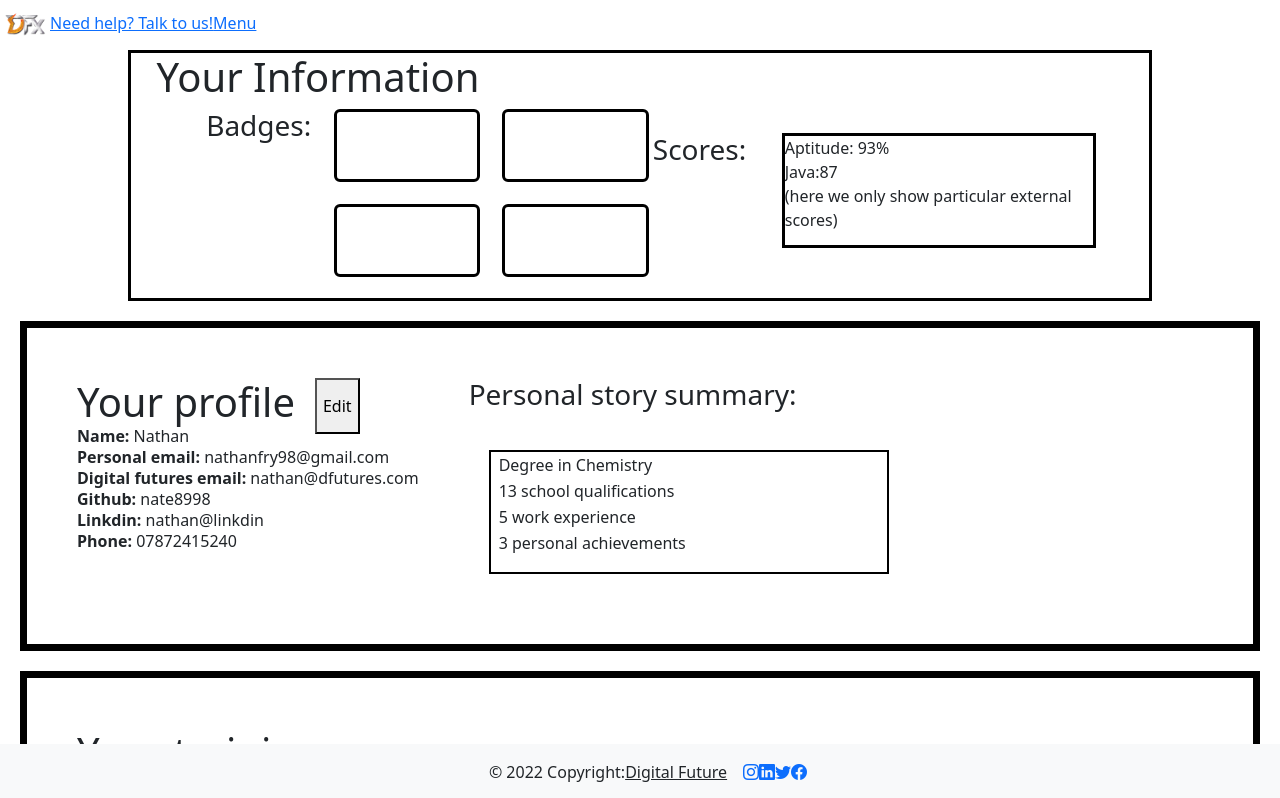
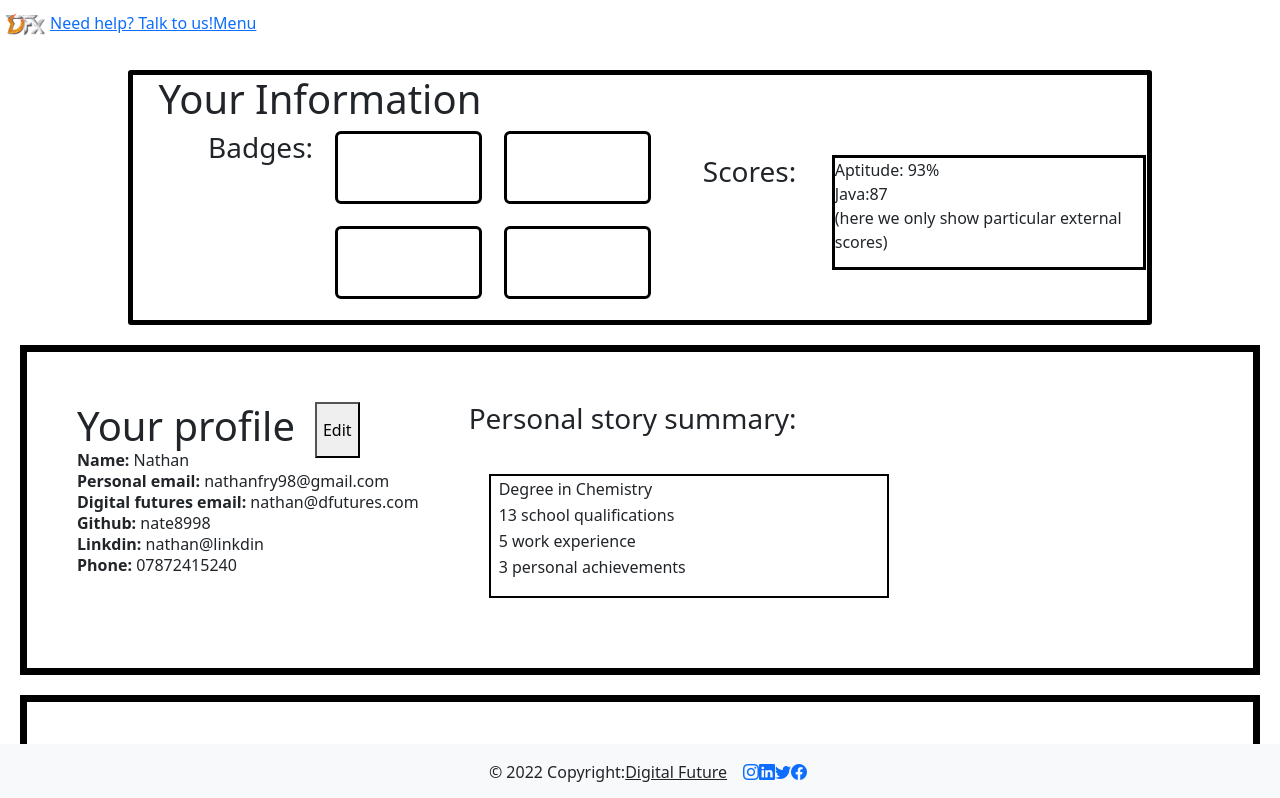
Before and after one commit to TanvirDF/TeamEngineering, a React (Create React App) app in the folder FrontEnd/: page / in a window 1280 px wide. Shown: the top 798 px of the page. Built offline with nearby package versions, Linux system fonts and the light colour scheme.

Commit message:
committing tests for information component

```diff
--- a/FrontEnd/src/CSS/Information.css
+++ b/FrontEnd/src/CSS/Information.css
@@ -1,11 +1,16 @@
 .profile-container {
-    border-style: solid;
+    /* border-style: solid; */
     border-color: black;
+    border-radius: 3px;
+    border: 5px solid rgb(0, 0, 0);
     display: flex;
     flex-direction: row;
     margin-left: 10%;
     margin-right: 10%;
     padding-left: 2%;
+    margin-top: 20px;
+    margin-bottom: 20px;
+    gap: 50px;
 }
 
 .info-container {
```
Also changed, not shown: 1 other file (tests, documents, lock files or other folders).
